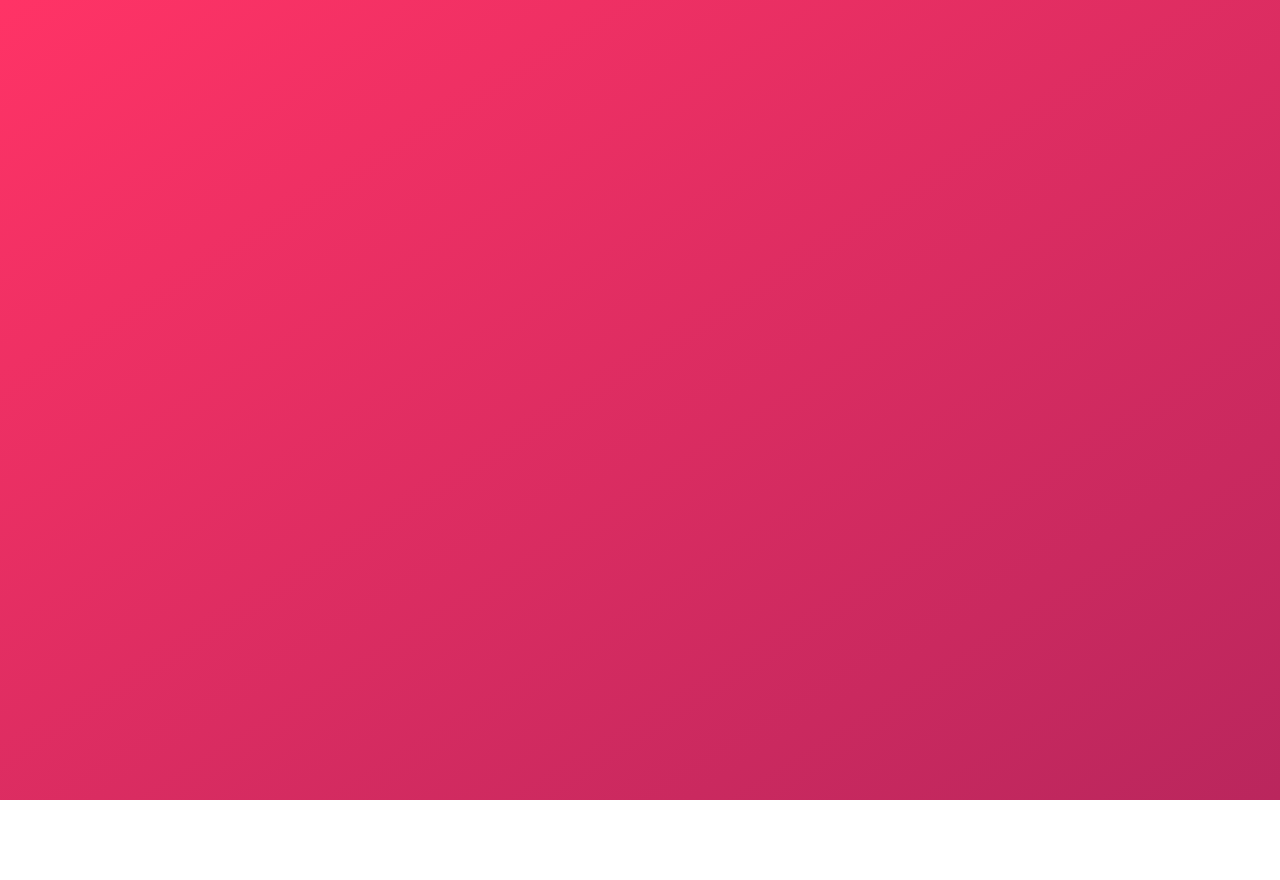
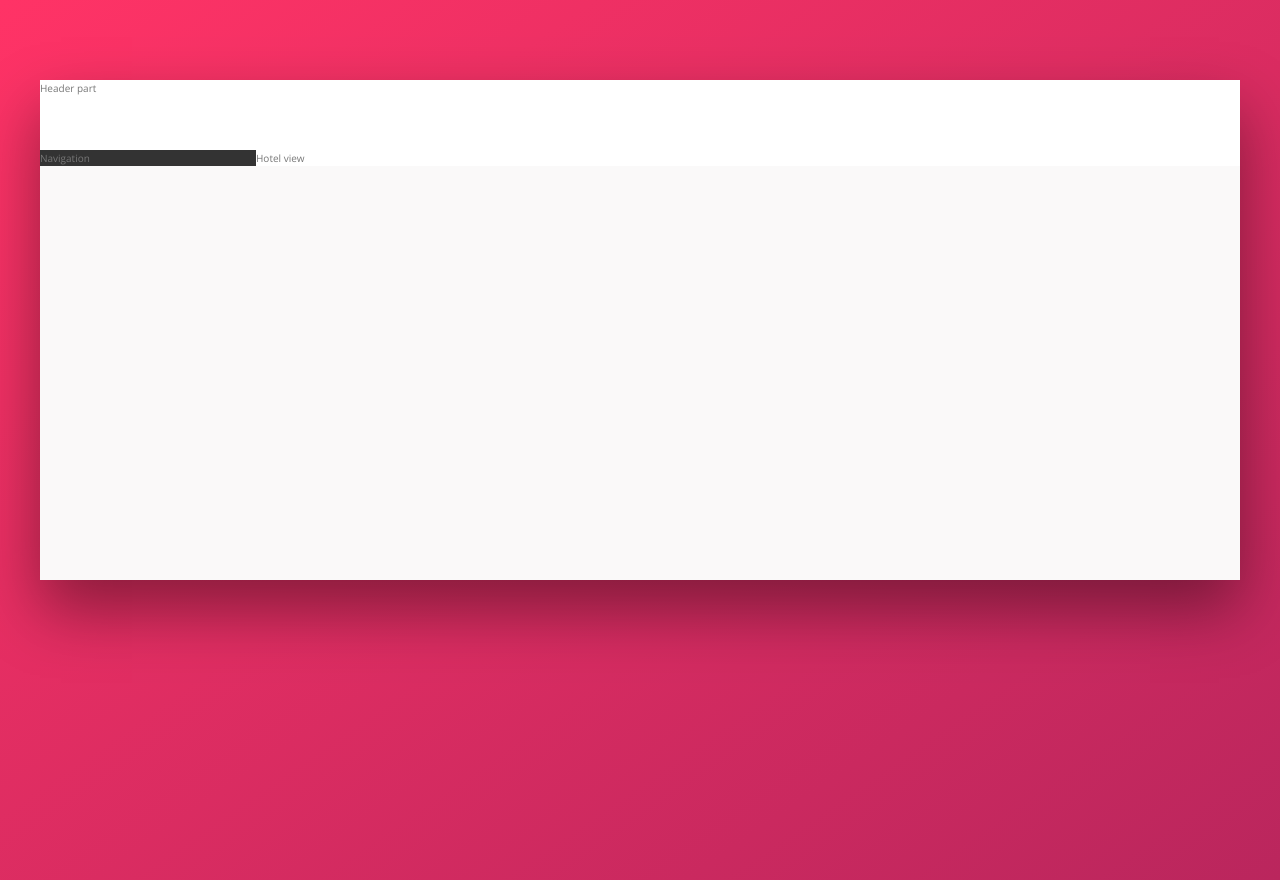
Before and after one commit to ViktorGeorgiev98/TrilloProject, a website: page index.html in a window 1280 px wide. Before the commit the page ends 800 px from the top, so only its background shows below. Drawn offline with nearby package versions, Linux system fonts and the light colour scheme.

Commit message:
main layout

```diff
--- a/index.html
+++ b/index.html
@@ -11,6 +11,18 @@
         <title>trillo &mdash; Your all-in-one booking app</title>
     </head>
     <body>
-
+        <div class="container">
+            <header class="header">
+                Header part
+            </header>
+            <div class="content">
+                <nav class="sidebar">
+                    Navigation
+                </nav>
+                <main class="hotel-view">
+                    Hotel view
+                </main>
+            </div>
+        </div>
     </body>
 </html>
--- a/sass/_base.scss
+++ b/sass/_base.scss
@@ -11,6 +11,7 @@
     --color-grey-dark-1: #333;
     --color-grey-dark-2: #777;
     --color-grey-dark-3: #999;
+    --shadow-dark: 0 3rem 6rem rgba(0, 0, 0, 0.4);
 }
 
 
--- a/sass/_layout.scss
+++ b/sass/_layout.scss
@@ -0,0 +1,28 @@
+.container {
+    max-width: 120rem;
+    margin: 8rem auto;
+    background-color: var(--color-grey-light-1);
+    box-shadow: var(--shadow-dark);
+    min-height: 50rem;
+}
+
+.header {
+    height: 7rem;
+    background-color: #fff;
+    border-bottom: var(--color-grey-light-2);
+}
+
+.content {
+    display: flex;
+
+}
+
+.sidebar {
+    background-color: var(--color-grey-dark-1);
+    flex: 0 0 18%;
+}
+
+.hotel-view {
+    background-color: #fff;
+    flex: 1;
+}
```
Also changed, not shown: css/style.css.
